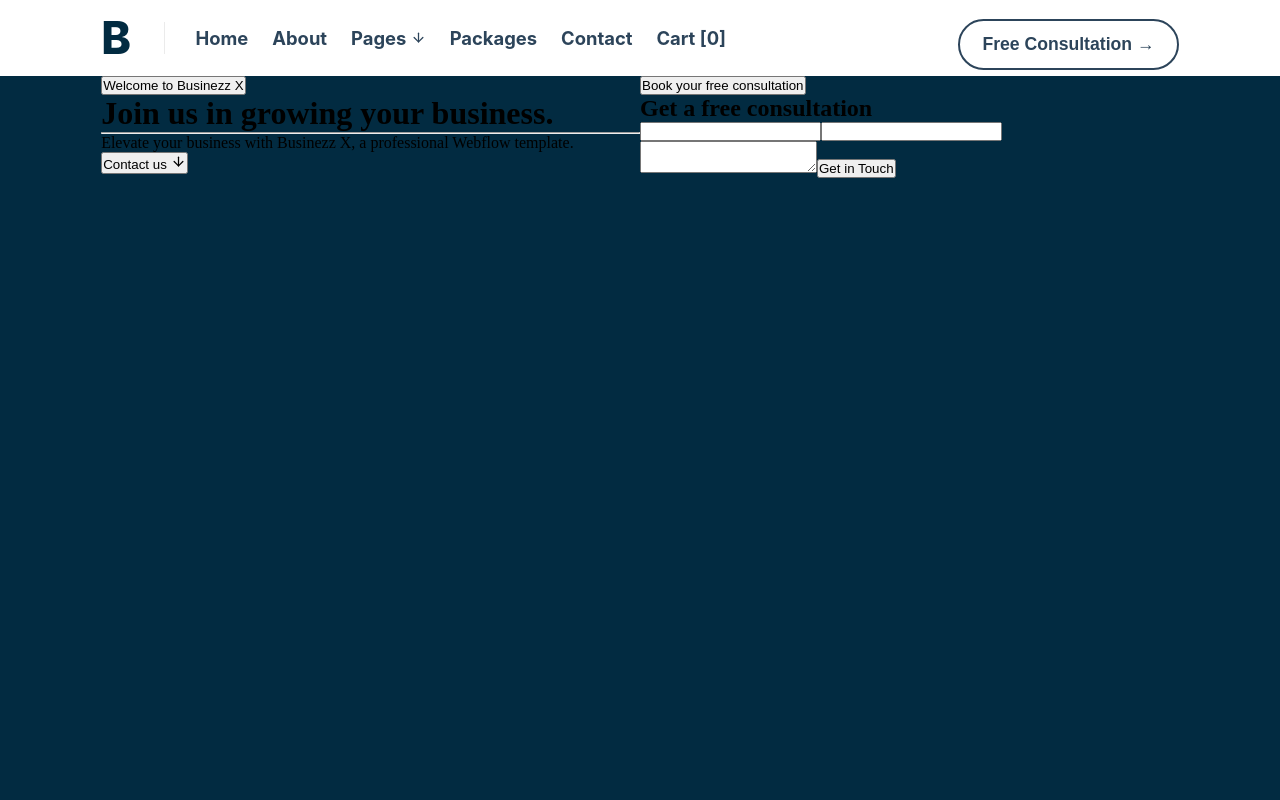
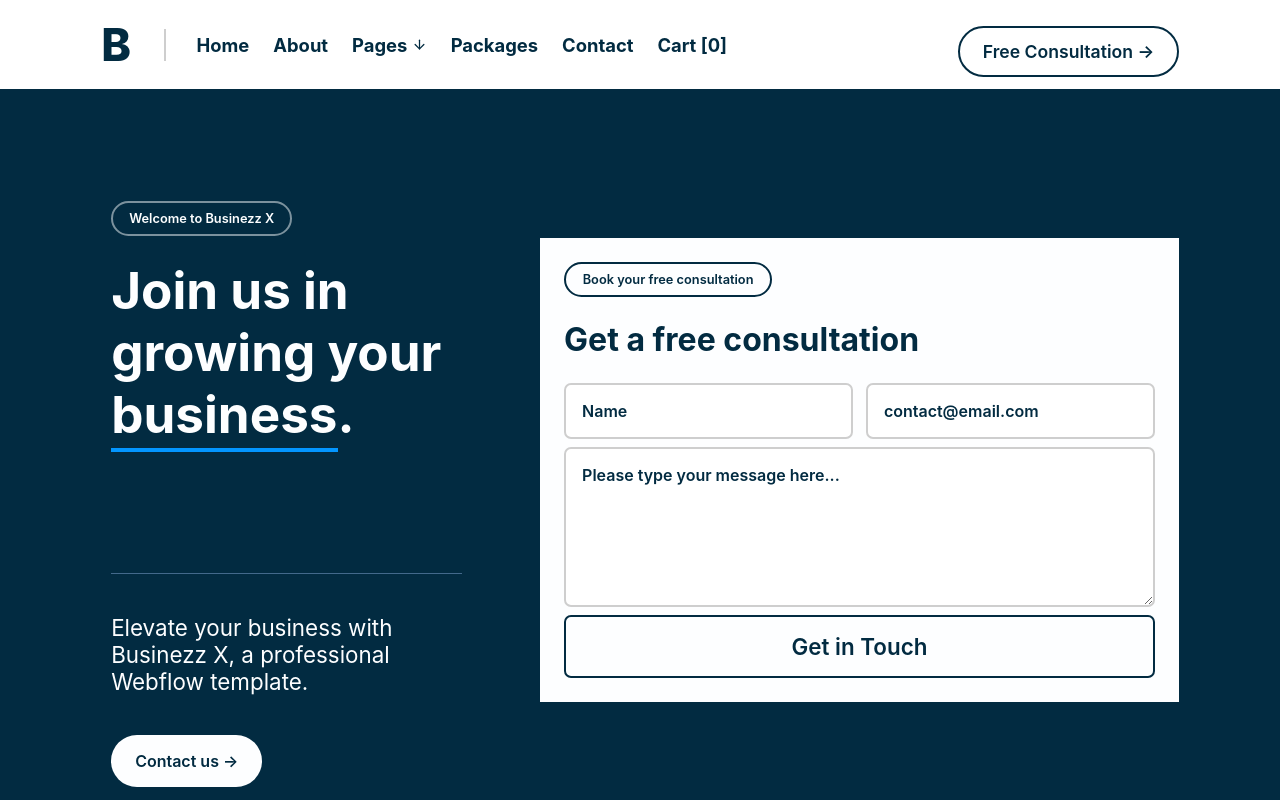
Before and after one commit to tobiasNicolasN/DOMOChallenge, a Next.js app: page / in a window 1280 px wide. Built offline with nearby package versions, Linux system fonts and the light colour scheme.

Commit message:
Form styled

```diff
--- a/src/app/globals.css
+++ b/src/app/globals.css
@@ -2,6 +2,7 @@
   box-sizing: border-box;
   padding: 0;
   margin: 0;
+  font-family: "Inter", "Helvetica Neue", Helvetica;
 }
 
 body{
--- a/src/app/page.tsx
+++ b/src/app/page.tsx
@@ -1,6 +1,5 @@
 import NavBar from "@/components/NavBar";
 import styles from "./page.module.css";
-import JoinUs from "@/components/JoinUs";
 import HomeSection from "@/components/HomeSection";
 
 export default function Home() {
--- /dev/null
+++ b/src/components/Form.tsx
@@ -0,0 +1,21 @@
+import React from "react";
+import style from "../styles/Form.module.css";
+
+function Form() {
+  return (
+    <div className={style.container}>
+      <form className={style.form}>
+        <button className={style.button}>Book your free consultation</button>
+        <h2 className={style.title}>Get a free consultation</h2>
+        <div className={style.inputs}>
+          <input className={style.input} placeholder="Name" type="text" />
+          <input className={style.input} placeholder="contact@email.com" type="text" />
+        </div>
+        <textarea className={style.textArea} placeholder="Please type your message here..."></textarea>
+        <button className={style.submitButton}>Get in Touch</button>
+      </form>
+    </div>
+  );
+}
+
+export default Form;
--- a/src/components/HomeSection.tsx
+++ b/src/components/HomeSection.tsx
@@ -1,23 +1,13 @@
 import React from "react";
 import JoinUs from "./JoinUs";
 import style from '../styles/HomeSection.module.css'
+import Form from "./Form";
 
 function HomeSection() {
   return (
     <div className={style.container}>
       <JoinUs />
-      <div>
-        <button>Book your free consultation</button>
-        <h2>Get a free consultation</h2>
-        <form>
-          <div>
-            <input type="text" />
-            <input type="text" />
-          </div>
-          <textarea></textarea>
-          <button>Get in Touch</button>
-        </form>
-      </div>
+      <Form/>
     </div>
   );
 }
--- a/src/components/JoinUs.tsx
+++ b/src/components/JoinUs.tsx
@@ -4,32 +4,16 @@ import style from '../styles/JoinUs.module.css'
 function JoinUs() {
   return (
     <div className={style.container}>
-      <button>Welcome to Businezz X</button>
-      <h1>
-        Join us in growing your <span>business</span>.
+      <button className={style.button}>Welcome to Businezz X</button>
+      <h1 className={style.h1}>
+        Join us in growing your <span className={style.underline}>business</span>.
       </h1>
-      <hr />
-      <p>
+      <hr className={style.divisor}/>
+      <p className={style.p}>
         Elevate your business with Businezz X, a professional Webflow template.
       </p>
-      <button>
-        Contact us{" "}
-        {
-          <svg
-            xmlns="http://www.w3.org/2000/svg"
-            width="15"
-            height="15"
-            viewBox="0 0 24 24"
-            fill="none"
-            stroke="currentColor"
-            strokeWidth="2"
-            strokeLinecap="round"
-            strokeLinejoin="round"
-          >
-            <line x1="12" y1="5" x2="12" y2="19"></line>
-            <polyline points="19 12 12 19 5 12"></polyline>
-          </svg>
-        }
+      <button className={style.contactButton}>
+        Contact us →
       </button>
     </div>
   );
--- a/src/components/NavBar.tsx
+++ b/src/components/NavBar.tsx
@@ -1,11 +1,12 @@
 import Link from "next/link";
 import style from "../styles/NavBar.module.css";
+
 function NavBar() {
   return (
     <>
       <nav className={style.container}>
         <div className={style.navContainer}>
-          <div className={style.logo}>B</div>
+          <Link href={"/"} className={style.logo}>B</Link>
           <hr className={style.divisor} />
           <ul className={style.navBar}>
             <li>
--- /dev/null
+++ b/src/styles/Form.module.css
@@ -0,0 +1,86 @@
+.container {
+  display: flex;
+  align-items: center;
+  justify-content: center;
+}
+
+.form {
+  margin-top: 4rem;
+  display: flex;
+  flex-direction: column;
+  background: #fdfeff;
+  padding: 1.5rem;
+  color: #022b41;
+}
+
+.title{
+    font-size: 2rem;
+}
+
+.button {
+  margin-bottom: 1.4rem;
+  border: solid 2px #022b41;
+  background-color: transparent;
+  border-radius: 55px;
+  padding: 0.5rem 1rem;
+  width: 13rem;
+  font-size: 0.8rem;
+  font-weight: 600;
+  color: #022b41;
+  cursor: pointer;
+  transition: all 0.5s ease-in-out;
+}
+
+.inputs {
+  display: flex;
+  gap: 0.8rem;
+  margin-top: 1.5rem;
+}
+
+.input {
+  border: 2px solid #cecece;
+  border-radius: 7px;
+  padding: 1rem;
+  color: #022b41;
+  font-size: 1rem;
+  font-weight: 600;
+}
+
+.textArea {
+  margin-top: 0.5rem;
+  width: 100%;
+  border: 2px solid #cecece;
+  padding: 1rem;
+  border-radius: 7px;
+  font-size: 1rem;
+  font-weight: 600;
+  height: 10rem;
+  margin-bottom: 0.5rem;
+  resize: vertical;
+}
+
+.input::placeholder,
+.textArea::placeholder {
+  color: #022b41;
+}
+
+.input:focus{
+    border-color: #0396ff;
+}
+
+.submitButton {
+  border: 2px solid #022b41;
+  color: #022b41;
+  border-radius: 7px;
+  background: transparent;
+  font-size: 1.4rem;
+  font-weight: 600;
+  padding: 1rem;
+  cursor: pointer;
+  transition: all 0.5s ease-in-out;
+}
+
+.submitButton:hover{
+    background-color: #022b41;
+  color: #fdfeff;
+}
--- a/src/styles/JoinUs.module.css
+++ b/src/styles/JoinUs.module.css
@@ -1,14 +1,58 @@
+.container {
+  color: #fdfeff;
+  width: 80%;
+  margin-left: 10px;
+}
+
 .button {
-    margin-left: auto;
-    border: solid 2px #2c445a;
-    background-color: transparent;
-    border-radius: 55px;
-    width: 13.8rem;
-    height: 3.2rem;
-    color: #2c445a;
-    font-size: 1.1rem;
-    font-weight: 600;
-    margin-top: 1.2rem;
-    cursor: pointer;
-    transition: all 0.5s ease;
-  }
+  margin-top: 7rem;
+  margin-bottom: 1.4rem;
+  border: solid 2px #fdfeff7c;
+  background-color: transparent;
+  border-radius: 55px;
+  padding: 0.5rem 1rem;
+  color: #fdfeff;
+  font-size: 0.8rem;
+  font-weight: 600;
+  cursor: pointer;
+  transition: all 0.5s ease-in-out;
+}
+
+.contactButton {
+  margin-top: 2.5rem;
+  font-size: 1rem;
+  font-weight: 600;
+  cursor: pointer;
+  transition: all 0.5s ease-in-out;
+  border: transparent;
+  background-color: #fdfeff;
+  border-radius: 55px;
+  padding: 1rem 1.5rem;
+  color: #022b41;
+}
+
+.button:hover {
+  border: solid 2px #fdfeff;
+}
+
+.h1 {
+  font-size: 3.2rem;
+  margin-bottom: 8rem;
+}
+
+.underline {
+  border-bottom: 4px solid #0396ff;
+  padding-bottom: 0.2rem;
+}
+
+.divisor {
+  width: 100%;
+  height: 1px;
+  border: none;
+  background: #43698b;
+  margin-bottom: 2.5rem;
+}
+
+.p {
+  font-size: 1.4rem;
+}
--- a/src/styles/NavBar.module.css
+++ b/src/styles/NavBar.module.css
@@ -1,13 +1,12 @@
 .container {
   display: flex;
   width: 84.2%;
-  font-family: "Inter", "Helvetica Neue", Helvetica;
   gap: 1.5rem;
 }
 
 .navContainer {
-  margin-top: 0.7rem;
-  margin-bottom: 0.7rem;
+  margin-top: 1.1rem;
+  margin-bottom: 1.1rem;
   display: flex;
   justify-content: center;
   align-items: center;
@@ -26,48 +25,49 @@
   font-size: 2.8rem;
   font-weight: 800;
   width: 2.5rem;
+  text-decoration: none;
   margin-right: 1.25rem;
 }
 
 .divisor {
   margin-left: 3px;
-  width: 1px;
+  width: 2px;
   height: 30px;
   margin-right: 1.9rem;
   border: none;
   padding-top: 2rem;
-  background: #ebebeb;
+  background: #cecece;
 }
 
 .item {
   text-decoration: none;
-  color: #2c445a;
+  color: #022b41;
   font-size: 1.15rem;
   padding-top: 50px;
-  transition: all 0.5s ease;
+  transition: all 0.5s ease-in-out;
 }
 
 .item:hover {
   color: #59768a;
 }
 
-.button {
+.button{
   margin-left: auto;
-  border: solid 2px #2c445a;
+  border: solid 2px #022b41;
   background-color: transparent;
   border-radius: 55px;
   width: 13.8rem;
   height: 3.2rem;
-  color: #2c445a;
+  color: #022b41;
   font-size: 1.1rem;
   font-weight: 600;
-  margin-top: 1.2rem;
+  margin-top: 1.6rem;
   cursor: pointer;
-  transition: all 0.5s ease;
+  transition: all 0.5s ease-in-out;
 }
 
 .button:hover {
-  background-color: #2c445a;
+  background-color: #022b41;
   color: #fdfeff;
   box-shadow: 0px 5px 15px rgba(44, 68, 90, 0.5);
 }
```
